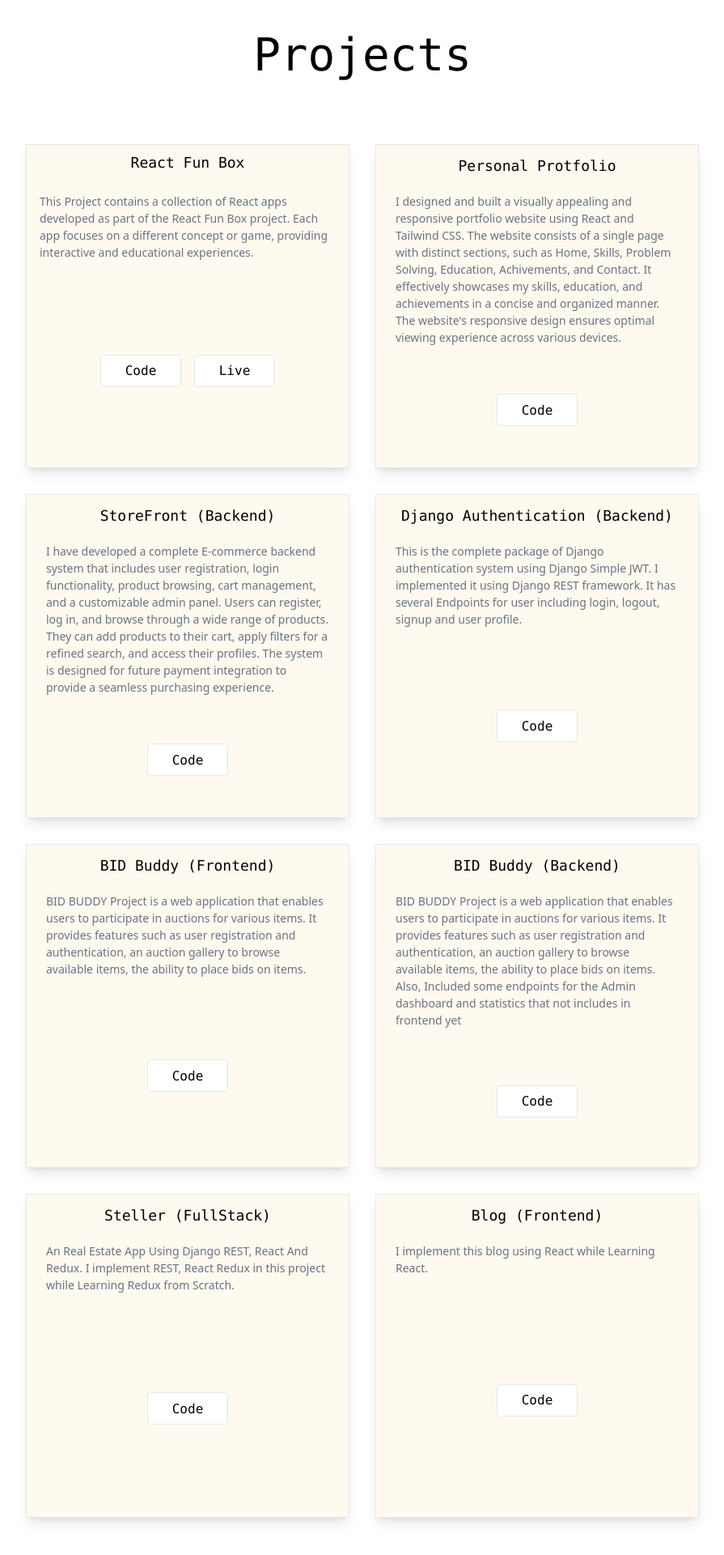
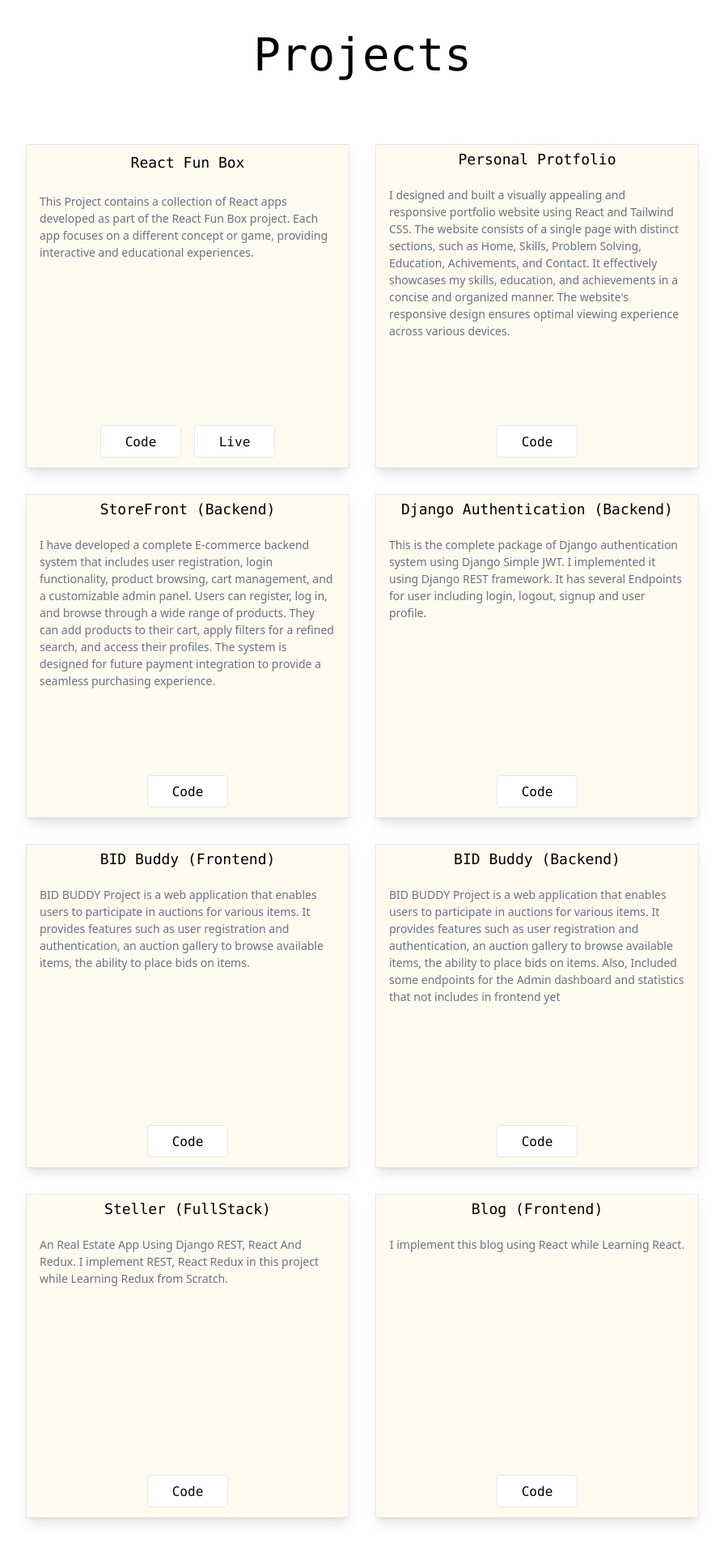
Before and after one commit to hkshakib/portfolio, a React (Create React App) app: page / in a window 1280 px wide. Shown: the part 3872-5792 px from the top of the page at 81% size, without its empty margins (192-1087 px from the left). Built offline with nearby package versions, Linux system fonts and the light colour scheme; what tailwindcss-font-inter would draw is missing.

Commit message:
fix: Project card button alignments

```diff
--- a/src/pages/Projects.jsx
+++ b/src/pages/Projects.jsx
@@ -20,7 +20,7 @@ const Projects = () => {
               </p>
             </div>
 
-            <div className='flex flex-1 justify-center items-center gap-4'>
+            <div className='flex flex-1 justify-center items-end pb-3 gap-4'>
               <button className='border bg-white h-[40px] w-[100px] rounded hover:shadow-md'>
                 <a className='font-mono' href="https://github.com/hkshakib/reactfunbox">Code</a>
               </button>
@@ -30,7 +30,7 @@ const Projects = () => {
             </div>
           </div>
 
-          <div className='flex flex-col items-center bg-[#FEFAF0] border h-[400px] w-[300px] lg:w-[400px] shadow-lg p-2'>
+          <div className='flex flex-col items-center bg-[#FEFAF0] border h-[400px] w-[300px] lg:w-[400px] shadow-lg'>
             <sapn className='text-[18px] font-mono p-1'>Personal Protfolio</sapn>
             <div className='flex'>
               <p className='text-[14px] p-4 text-gray-500'>
@@ -41,14 +41,14 @@ const Projects = () => {
                 The website's responsive design ensures optimal viewing experience across various devices.
               </p>
             </div>
-            <div className='flex flex-1 justify-center items-center gap-4'>
+            <div className='flex flex-1 justify-center items-end pb-3 gap-4'>
               <button className='border bg-white h-[40px] w-[100px] rounded hover:shadow-md'>
                 <a className='font-mono' href="https://github.com/hkshakib/protfolio">Code</a>
               </button>
             </div>
           </div>
 
-          <div className='flex flex-col items-center bg-[#FEFAF0] border h-[400px] w-[300px] lg:w-[400px] shadow-lg p-2'>
+          <div className='flex flex-col items-center bg-[#FEFAF0] border h-[400px] w-[300px] lg:w-[400px] shadow-lg'>
             <sapn className='text-[18px] font-mono p-1'>StoreFront (Backend)</sapn>
             <div className='flex'>
               <p className='text-[14px] p-4 text-gray-500'>
@@ -58,14 +58,14 @@ const Projects = () => {
                 apply filters for a refined search, and access their profiles. The system is designed for future payment integration to provide a seamless purchasing experience.
               </p>
             </div>
-            <div className='flex flex-1 justify-center items-center gap-4'>
+            <div className='flex flex-1 justify-center items-end pb-3 gap-4'>
               <button className='border bg-white h-[40px] w-[100px] rounded hover:shadow-md'>
                 <a className='font-mono' href="https://github.com/hkshakib/storefront2">Code</a>
               </button>
             </div>
           </div>
 
-          <div className='flex flex-col items-center bg-[#FEFAF0] border h-[400px] w-[300px] lg:w-[400px] shadow-lg p-2'>
+          <div className='flex flex-col items-center bg-[#FEFAF0] border h-[400px] w-[300px] lg:w-[400px] shadow-lg'>
             <sapn className='text-[18px] font-mono p-1'>Django Authentication (Backend)</sapn>
             <div className='flex'>
               <p className='text-[14px] p-4 text-gray-500'>
@@ -73,7 +73,7 @@ const Projects = () => {
                 I implemented it using Django REST framework. It has several Endpoints for user including login, logout, signup and user profile.
               </p>
             </div>
-            <div className='flex flex-1 justify-center items-center gap-4'>
+            <div className='flex flex-1 justify-center items-end pb-3 gap-4'>
               <button className='border bg-white h-[40px] w-[100px] rounded hover:shadow-md'>
                 <a className='font-mono' href="https://github.com/hkshakib/DjangoAuthentication">Code</a>
               </button>
@@ -81,8 +81,7 @@ const Projects = () => {
           </div>
 
 
-          {/* extra projects */}
-          <div className='flex flex-col items-center bg-[#FEFAF0] border h-[400px] w-[300px] lg:w-[400px] shadow-lg p-2'>
+          <div className='flex flex-col items-center bg-[#FEFAF0] border h-[400px] w-[300px] lg:w-[400px] shadow-lg'>
             <sapn className='text-[18px] font-mono p-1'>BID Buddy (Frontend)</sapn>
             <div className='flex'>
               <p className='text-[14px] p-4 text-gray-500'>
@@ -91,7 +90,8 @@ const Projects = () => {
                 the ability to place bids on items.
               </p>
             </div>
-            <div className='flex flex-1 justify-center items-center gap-4'>
+
+            <div className='flex flex-1 justify-center items-end pb-3 gap-4'>
               <button className='border bg-white h-[40px] w-[100px] rounded hover:shadow-md'>
                 <a className='font-mono' href="https://github.com/hkshakib/auctionfrontend">Code</a>
               </button>
@@ -99,7 +99,7 @@ const Projects = () => {
           </div>
 
 
-          <div className='flex flex-col items-center bg-[#FEFAF0] border h-[400px] w-[300px] lg:w-[400px] shadow-lg p-2'>
+          <div className='flex flex-col items-center bg-[#FEFAF0] border h-[400px] w-[300px] lg:w-[400px] shadow-lg'>
             <sapn className='text-[18px] font-mono p-1'>BID Buddy (Backend)</sapn>
             <div className='flex'>
               <p className='text-[14px] p-4 text-gray-500'>
@@ -108,7 +108,7 @@ const Projects = () => {
               Also, Included some endpoints for the Admin dashboard and statistics that not includes in frontend yet
               </p>
             </div>
-            <div className='flex flex-1 justify-center items-center gap-4'>
+            <div className='flex flex-1 justify-center items-end pb-3 gap-4'>
               <button className='border bg-white h-[40px] w-[100px] rounded hover:shadow-md'>
                 <a className='font-mono' href="https://github.com/hkshakib/auctionbackend">Code</a>
               </button>
@@ -116,7 +116,7 @@ const Projects = () => {
           </div>
 
 
-          <div className='flex flex-col items-center bg-[#FEFAF0] border h-[400px] w-[300px] lg:w-[400px] shadow-lg p-2'>
+          <div className='flex flex-col items-center bg-[#FEFAF0] border h-[400px] w-[300px] lg:w-[400px] shadow-lg'>
             <sapn className='text-[18px] font-mono p-1'>Steller (FullStack)</sapn>
             <div className='flex'>
               <p className='text-[14px] p-4 text-gray-500'>
@@ -124,21 +124,21 @@ const Projects = () => {
                 I implement REST, React Redux in this project while Learning Redux from Scratch.
               </p>
             </div>
-            <div className='flex flex-1 justify-center items-center gap-4'>
+            <div className='flex flex-1 justify-center items-end pb-3 gap-4'>
               <button className='border bg-white h-[40px] w-[100px] rounded hover:shadow-md'>
                 <a className='font-mono' href="https://github.com/hkshakib/Stellar">Code</a>
               </button>
             </div>
           </div>
 
-          <div className='flex flex-col items-center bg-[#FEFAF0] border h-[400px] w-[300px] lg:w-[400px] shadow-lg p-2'>
+          <div className='flex flex-col items-center bg-[#FEFAF0] border h-[400px] w-[300px] lg:w-[400px] shadow-lg'>
             <sapn className='text-[18px] font-mono p-1'>Blog (Frontend)</sapn>
             <div className='flex'>
               <p className='text-[14px] p-4 text-gray-500'>
                 I implement this blog using React while Learning React.
               </p>
             </div>
-            <div className='flex flex-1 justify-center items-center gap-4'>
+            <div className='flex flex-1 justify-center items-end pb-3 gap-4'>
               <button className='border bg-white h-[40px] w-[100px] rounded hover:shadow-md'>
                 <a className='font-mono' href="https://github.com/hkshakib/blogfrontend">Code</a>
               </button>
```
